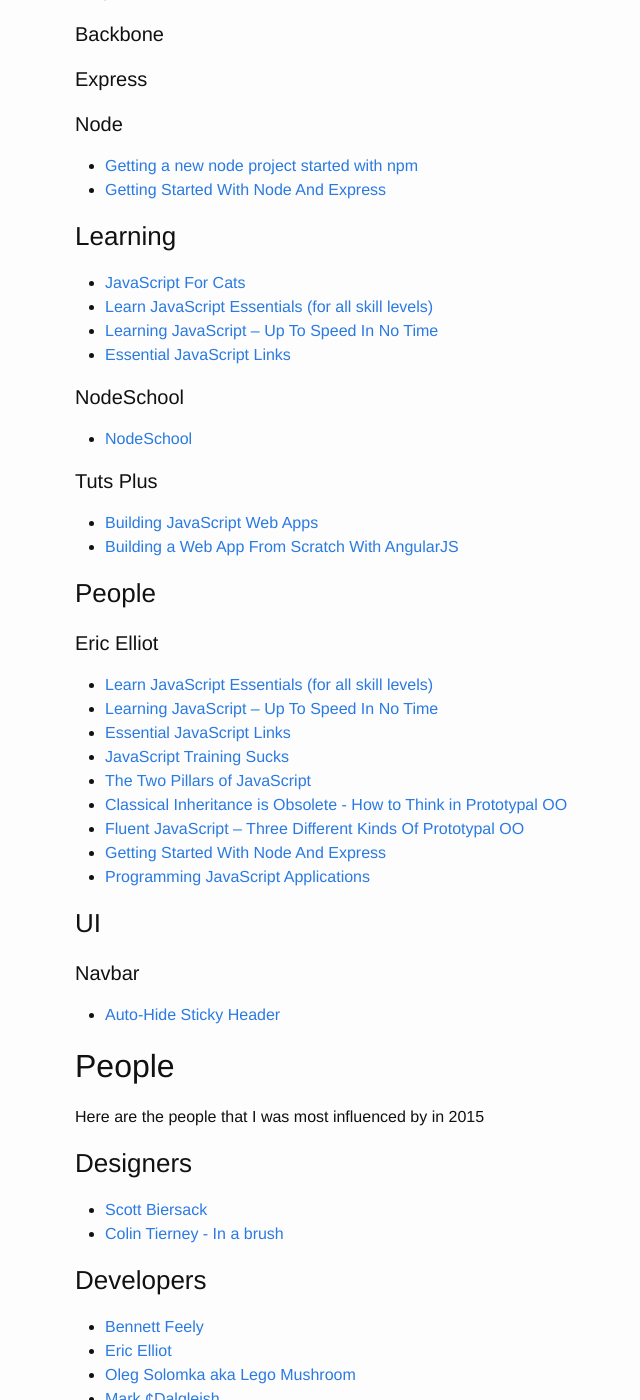
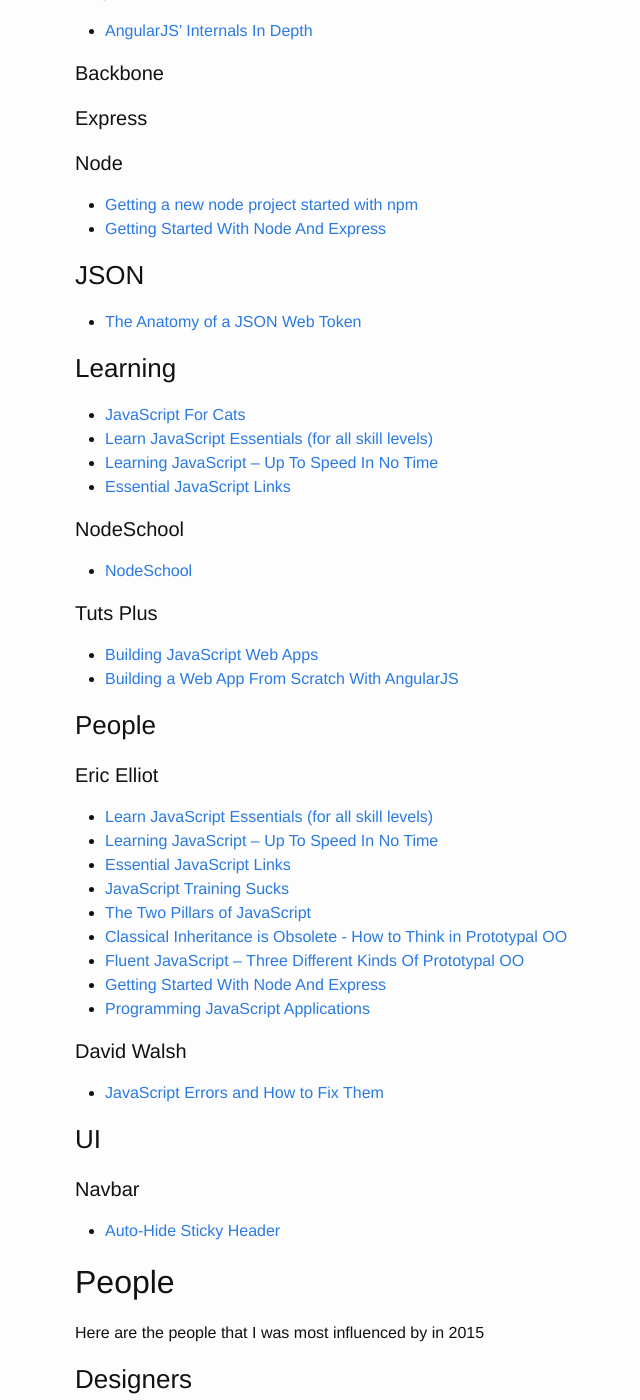
Before and after one commit to brownerd/brownerd.github.io, a Jekyll site: the page built from _posts/2015-01-01-reading-list-2015.md, in a window 1280 px wide and 1400 px high, scrolled down 2458 px. Shown: the whole window, without its empty margins (195-835 px from the left). Built offline with Jekyll 4.4.1, drawn with Linux system fonts in a browser that asks for light colours; emoji names are drawn with the system emoji font.

Commit message:
angular in depth, json token, js errors

```diff
--- a/_posts/2015-01-01-reading-list-2015.md
+++ b/_posts/2015-01-01-reading-list-2015.md
@@ -152,7 +152,7 @@ Just tyring to get better with handling merge conflicts
 
 
 #### Angular
-
+- [AngularJS’ Internals In Depth](http://www.smashingmagazine.com/2015/01/22/angularjs-internals-in-depth/)
 
 
 #### Backbone
@@ -168,6 +168,14 @@ Just tyring to get better with handling merge conflicts
 
 - [Getting a new node project started with npm](http://www.wolfe.id.au/2014/02/01/getting-a-new-node-project-started-with-npm/)
 - [Getting Started With Node And Express](http://ericleads.com/2013/05/getting-started-with-node-and-express/)
+
+
+
+
+### JSON
+- [The Anatomy of a JSON Web Token](https://scotch.io/tutorials/the-anatomy-of-a-json-web-token)
+
+
 
 
 
@@ -201,6 +209,18 @@ Just tyring to get better with handling merge conflicts
 - [Fluent JavaScript – Three Different Kinds Of Prototypal OO](http://ericleads.com/2013/02/fluent-javascript-three-different-kinds-of-prototypal-oo/)
 - [Getting Started With Node And Express](http://ericleads.com/2013/05/getting-started-with-node-and-express/)
 - [Programming JavaScript Applications](http://ericleads.com/javascript-applications/)
+
+
+
+#### David Walsh
+- [JavaScript Errors and How to Fix Them](http://davidwalsh.name/fix-javascript-errors)
+
+
+
+
+
+
+
 
 
 
```
